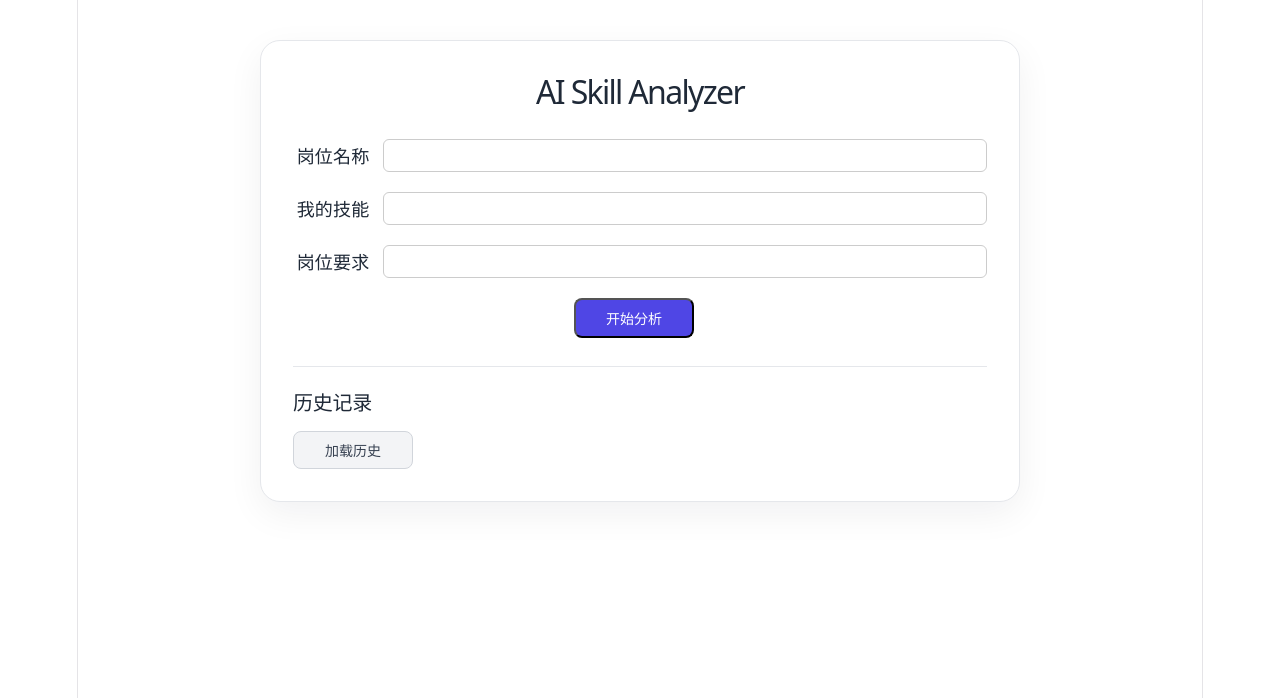
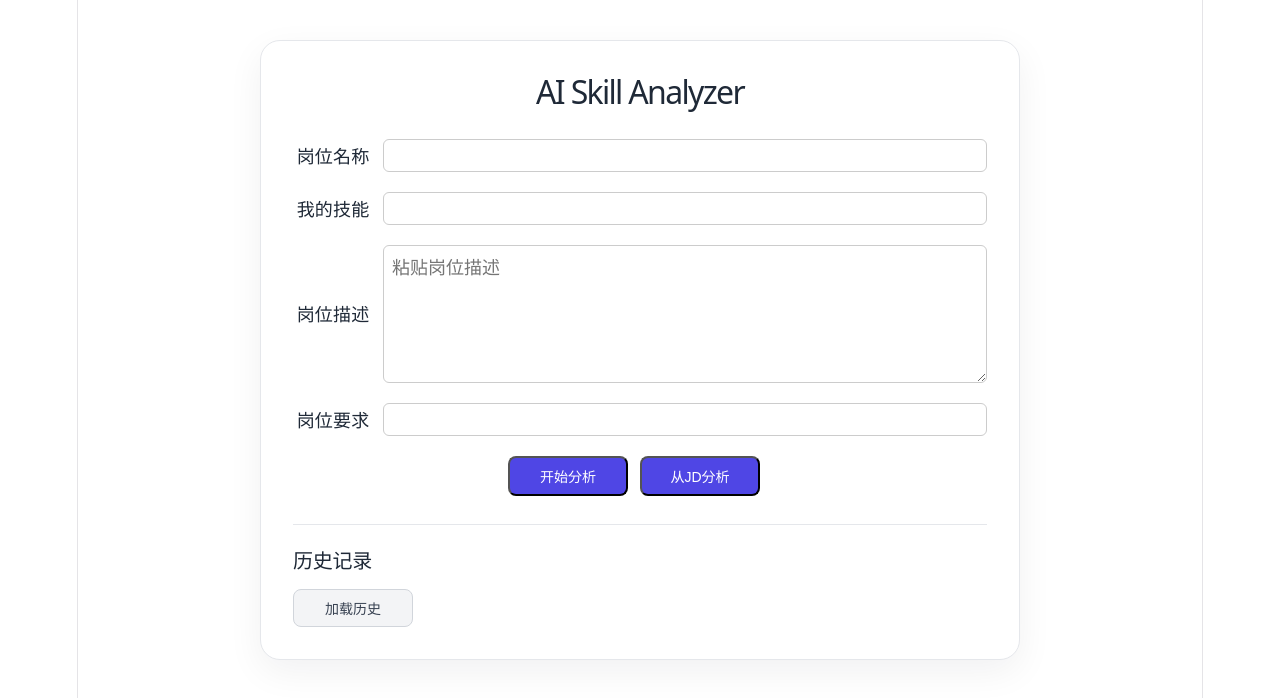
Before and after one commit to PurL0ve/ai_analyzer_frontend, a React (Vite) app: page / in a window 1280 px wide. Shown: the top 698 px of the page. Built offline with nearby package versions, Linux system fonts and the light colour scheme.

Commit message:
增加JD输入与分析按钮并接通后端接口

```diff
--- a/src/App.css
+++ b/src/App.css
@@ -191,16 +191,22 @@
   color:#1f2937;
 }
 
-input{
+input,textarea{
   border:1px solid #ccc;
   padding:8px;
   border-radius:6px;
   flex:1; /* 占满剩余空间 */
   min-width:0; /* 确保输入框宽度自适应 */
 }
-input:focus{
+input:focus,textarea:focus{
   border-color:blue;
 }
+textarea{
+  min-height:120px;
+  resize:vertical;
+  font: inherit;
+}
+
 
 label{
   margin-right:10px;
--- a/src/App.jsx
+++ b/src/App.jsx
@@ -1,136 +1,252 @@
 import './App.css'
 import { useState } from 'react'
 import AnalysisResult from './AnalysisResult'
+
 function App() {
-  const [skills,setSkills] = useState("")
-  const [requiredSkills,setRequiredSkills] = useState("")
-  const [position,setPosition] = useState("")
-  const [histories,setHistories] = useState([])
-  const [result,setResult] = useState({
-    matched:[],
-    missing:[],
-    rate:0
+  const [skills, setSkills] = useState("")
+  const [requiredSkills, setRequiredSkills] = useState("")
+  const [position, setPosition] = useState("")
+  const [histories, setHistories] = useState([])
+  const [result, setResult] = useState({
+    matched: [],
+    missing: [],
+    rate: 0
   })
-  const [error,setError]=useState("")
-  const [loading,setLoading]=useState(false)
-  const [hasAnalyzed,setHasAnalyzed]=useState(false)
-  const [historyError,setHistoryError]=useState("")
-  const [hasLoadedHistory,setHasLoadedHistory]=useState(false)
-  const [historyLoading,setHistoryLoading]=useState(false)
+  const [error, setError] = useState("")
+  const [loading, setLoading] = useState(false)
+  const [hasAnalyzed, setHasAnalyzed] = useState(false)
+  const [historyError, setHistoryError] = useState("")
+  const [hasLoadedHistory, setHasLoadedHistory] = useState(false)
+  const [historyLoading, setHistoryLoading] = useState(false)
   const [showHistory, setShowHistory] = useState(false)
+  const [jd, setJd] = useState("")
 
-  async function handleAnalyze(){
-    const userSkills = skills.split(",").map(skill=>skill.trim()).filter((skill)=>skill !== "")
-    const requiredSkillsList = requiredSkills.split(",").map(skill=>skill.trim()).filter((skill)=>skill !== "")
-    if(userSkills.length === 0 || requiredSkillsList.length === 0 || position.trim() === ""){
+  async function handleAnalyze() {
+    const userSkills = skills
+      .split(",")
+      .map(skill => skill.trim())
+      .filter((skill) => skill !== "")
+
+    const requiredSkillsList = requiredSkills
+      .split(",")
+      .map(skill => skill.trim())
+      .filter((skill) => skill !== "")
+
+    if (
+      userSkills.length === 0 ||
+      requiredSkillsList.length === 0 ||
+      position.trim() === ""
+    ) {
       setError("请填写岗位名称、我的技能和岗位要求")
+      setHasAnalyzed(false)
+      return
+    }
+
+    setHasAnalyzed(false)
+    setLoading(true)
+
+    const data = {
+      user_skills: userSkills,
+      required_skills: requiredSkillsList,
+      position: position
+    }
+
+    setError("")
+
+    try {
+      const response = await fetch("http://127.0.0.1:8000/analyze", {
+        method: "POST",
+        headers: {
+          "Content-Type": "application/json"
+        },
+        body: JSON.stringify(data)
+      })
+
+      console.log(
+        "HTTP状态码：",
+        response.status,
+        "是否成功：",
+        response.ok
+      )
+
+      if (!response.ok) {
+        throw new Error(`HTTP${response.status}`)
+      }
+
+      const responseData = await response.json()
+
+      setHasAnalyzed(true)
+      setResult(responseData.data)
+    } catch (error) {
+      setError("分析请求失败，请稍后重试")
+      setHasAnalyzed(false)
+    } finally {
+      setLoading(false)
+    }
+  }
+  async function handleAnalyzeJD(){
+    const userSkills = skills
+      .split(",")
+      .map(skill => skill.trim())
+      .filter(skill => skill !== "")
+    if (jd.trim() === "" || userSkills.length === 0) {
+      setError("请填写我的技能和岗位描述")
       setHasAnalyzed(false)
       return
     }
     setHasAnalyzed(false)
     setLoading(true)
-        const data = {
+    setError("")
+
+    try{
+      const response = await fetch("http://127.0.0.1:8000/analyze-jd",{
+        method: "POST",
+        headers: {
+          "Content-Type": "application/json"
+        },
+        body: JSON.stringify({
           user_skills: userSkills,
-          required_skills: requiredSkillsList,
-          position: position
-        }
-        setError("")
-        try{
-        const response = await fetch(
-          "http://127.0.0.1:8000/analyze",
-          {
-            method: "POST",
-            headers: {"Content-Type":"application/json"},
-            body: JSON.stringify(data)
+          jd: jd
+        },
+        )
       }
       )
-        console.log("HTTP状态码：", response.status, "是否成功：", response.ok)
-        if (!response.ok){
+
+      if(!response.ok){
         throw new Error(`HTTP${response.status}`)
       }
+
       const responseData = await response.json()
+
       setHasAnalyzed(true)
       setResult(responseData.data)
   }catch(error){
-          setError("分析请求失败，请稍后重试")
+    setError("JD分析请求失败，请稍后重试")
     setHasAnalyzed(false)
-        }finally{
+  } finally{
     setLoading(false)
   }
   }
-  async function handleLoadHistory(){
+  async function handleLoadHistory() {
     setHistoryError("")
     setHistoryLoading(true)
-    try{
+
+    try {
       const response = await fetch("http://127.0.0.1:8000/history")
-      if(!response.ok){
+
+      if (!response.ok) {
         throw new Error(`HTTP${response.status}`)
       }
+
       const responseData = await response.json()
+
       setHistories(responseData.data)
       setHasLoadedHistory(true)
       setShowHistory(true)
-    }catch(error){
+    } catch (error) {
       setHistoryError("加载历史记录失败，请稍后重试")
       console.error("加载历史记录失败:", error)
-    }finally{
+    } finally {
       setHistoryLoading(false)
     }
   }
 
 
   return (
-    <div className = "container">
-      <h1 className = "page-title">AI Skill Analyzer</h1>
-      <div className = "input-row">
+    <div className="container">
+      <h1 className="page-title">AI Skill Analyzer</h1>
+
+      <div className="input-row">
         <label>岗位名称</label>
         <input
-      value = {position}
-      onChange = {(event) => {
+          value={position}
+          onChange={(event) => {
             setPosition(event.target.value)
             setHasAnalyzed(false)
           }}
           disabled={loading}
         />
       </div>
-      <div className = "input-row">
+
+      <div className="input-row">
         <label>我的技能</label>
         <input
           value={skills}
-      onChange = {(event)=>{
+          onChange={(event) => {
             setSkills(event.target.value)
             setHasAnalyzed(false)
           }}
           disabled={loading}
         />
       </div>
-      <div className = "input-row">
+
+      <div className="input-row">
+        <label>岗位描述</label>
+        <textarea placeholder="粘贴岗位描述"
+          value={jd}
+          onChange={(event) => {
+            setJd(event.target.value)
+            setHasAnalyzed(false)
+          }
+          }
+          disabled={loading}
+        />
+      </div>
+
+      <div className="input-row">
         <label>岗位要求</label>
         <input
           value={requiredSkills}
-      onChange = {(event) => {
+          onChange={(event) => {
             setRequiredSkills(event.target.value)
             setHasAnalyzed(false)
           }}
           disabled={loading}
         />
       </div>
-      <button className = "analyze-button" onClick={() =>handleAnalyze()} disabled={loading}>
+
+      <button
+        className="analyze-button"
+        onClick={() => handleAnalyze()}
+        disabled={loading}
+      >
         {loading ? "分析中..." : "开始分析"}
       </button>
-      <p className = "error-message">{error}</p>
+
+      <button
+        className="analyze-button"
+        onClick={() => handleAnalyzeJD()}
+        disabled={loading}
+      >
+        {loading ? "分析中.." : "从JD分析"}
+      </button>
+
+      <p className="error-message">{error}</p>
+
       {hasAnalyzed && <AnalysisResult result={result} />}
-      <section className = "history-section">
+
+      <section className="history-section">
         <h2>历史记录</h2>
-      <button className = "history-button" onClick = {() => handleLoadHistory()} disabled={historyLoading}>
+
+        <button
+          className="history-button"
+          onClick={() => handleLoadHistory()}
+          disabled={historyLoading}
+        >
           {historyLoading ? "加载中..." : "加载历史"}
         </button>
+
         {hasLoadedHistory && (
-        <button className = "history-button" onClick={() => setShowHistory(!showHistory)}>
+          <button
+            className="history-button"
+            onClick={() => setShowHistory(!showHistory)}
+          >
             {showHistory ? "收起历史" : "展开历史"}
           </button>
         )}
-      <p className = "error-message">{historyError}</p>
+
+        <p className="error-message">{historyError}</p>
+
         {showHistory && hasLoadedHistory && (
           <div>
             <p>已加载历史记录：{histories.length} 条</p>
@@ -138,10 +254,10 @@ function App() {
             {histories.length === 0 && <p>暂无历史记录</p>}
 
             <ul>
-        {histories.map((history,index) => (
+              {histories.map((history, index) => (
                 <li key={history.id}>
                   {history.position}-{(history.rate * 100).toFixed(1)}%
-            -(编号：{index+1})
+                  -(编号：{index + 1})
                 </li>
               ))}
             </ul>
@@ -149,7 +265,6 @@ function App() {
         )}
       </section>
     </div>
-
   )
 }
 
```
Lines whose indentation alone changed are shown as unchanged.
